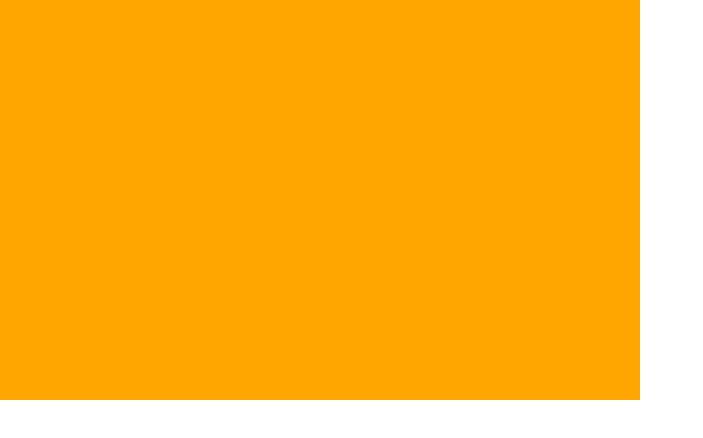
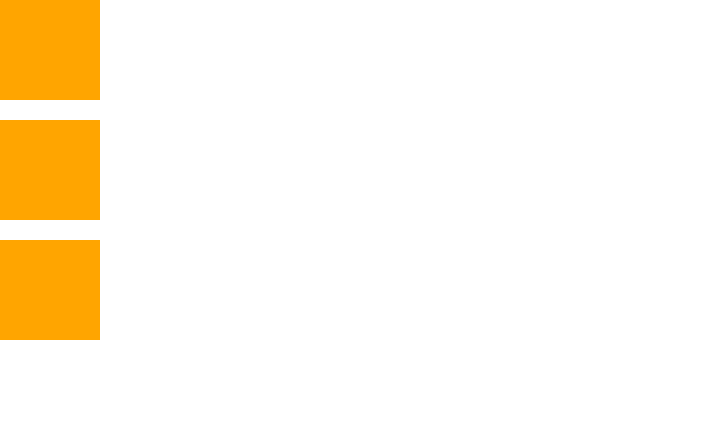
Before and after one commit to kkojae91/fastcampus_FE_package, a plain HTML site: page part01/ch8_CSS속성/index.html in a window 1280 px wide. Shown: the whole page, without its empty margins (0-703 px from the left). Drawn offline with nearby package versions, Linux system fonts and the light colour scheme.

Commit message:
css margin

```diff
--- a/part01/ch8_CSS속성/index.html
+++ b/part01/ch8_CSS속성/index.html
@@ -6,7 +6,8 @@
     <title>Document</title>
     <link rel="stylesheet" href="https://cdn.jsdelivr.net/npm/reset-css@5.0.1/reset.min.css" />
     <!-- <link rel="stylesheet" href="./width_height.css" /> -->
-    <link rel="stylesheet" href="./measure.css" />
+    <!-- <link rel="stylesheet" href="./measure.css" /> -->
+    <link rel="stylesheet" href="./margin.css" />
   </head>
   <body>
     <!-- width, height -->
@@ -17,8 +18,15 @@
     </div> -->
 
     <!-- measure -->
-    <div class="parent">
+    <!-- <div class="parent">
       <div class="child"></div>
+    </div> -->
+
+    <!-- margin -->
+    <div class="container">
+      <div class="item"></div>
+      <div class="item"></div>
+      <div class="item"></div>
     </div>
   </body>
 </html>
--- /dev/null
+++ b/part01/ch8_CSS속성/margin.css
@@ -0,0 +1,35 @@
+/*
+* margin (마진) 요소의 외부 여백(공간)을 지정하는 단축 속성
+특징 : 음수를 사용할 수 있다!
+0(기본값) : 외부 여백 없음
+auto : 브라우저가 외부 여백을 계산 (가로, 세로 너비가 있는 요소의 가운데 정렬에 활용!)
+단위 : px, em, vw등 단위로 지정
+%(잘 사용 X) : 부모 요소의 가로 너비에 대한 비율로 지정
+*/
+
+.container {
+}
+
+.container .item {
+  width: 100px;
+  height: 100px;
+  background-color: orange;
+  /* margin:(4개를 지정할 경우) top right bottom left */
+  /* margin:(2개를 지정할 경우) top,bottom right,left */
+  /* margin:(3개를 지정할 경우) top right,left bottom 상중하*/
+  /* margin:(1개를 지정할 경우) top,right,bottom,left 모두 */
+  /* margin: 10px; */
+  margin-bottom: 20px;
+}
+
+/*
+* Q. margin 속성의 역할은?
+요소의 외부 여백을 지정
+
+* Q. margin: 40px 30px 20px; 30px이 가르키는 방향은?
+left, right
+
+* Q. margin: 20px 10px; 20px이 가르키는 방향은?
+top, bottom
+
+*/
```
